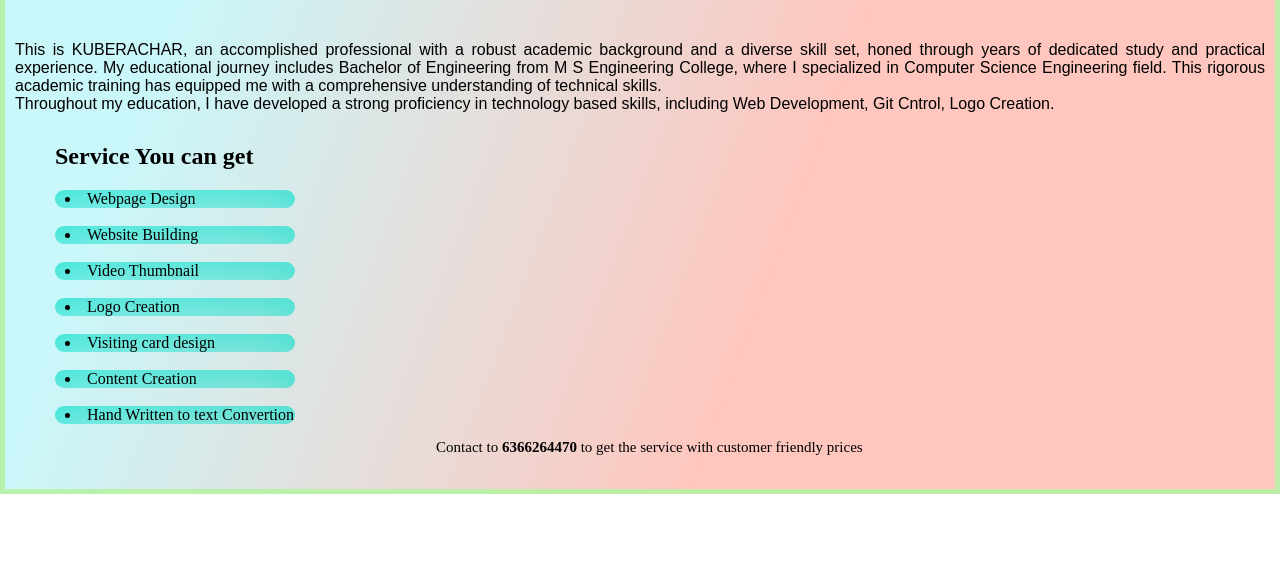
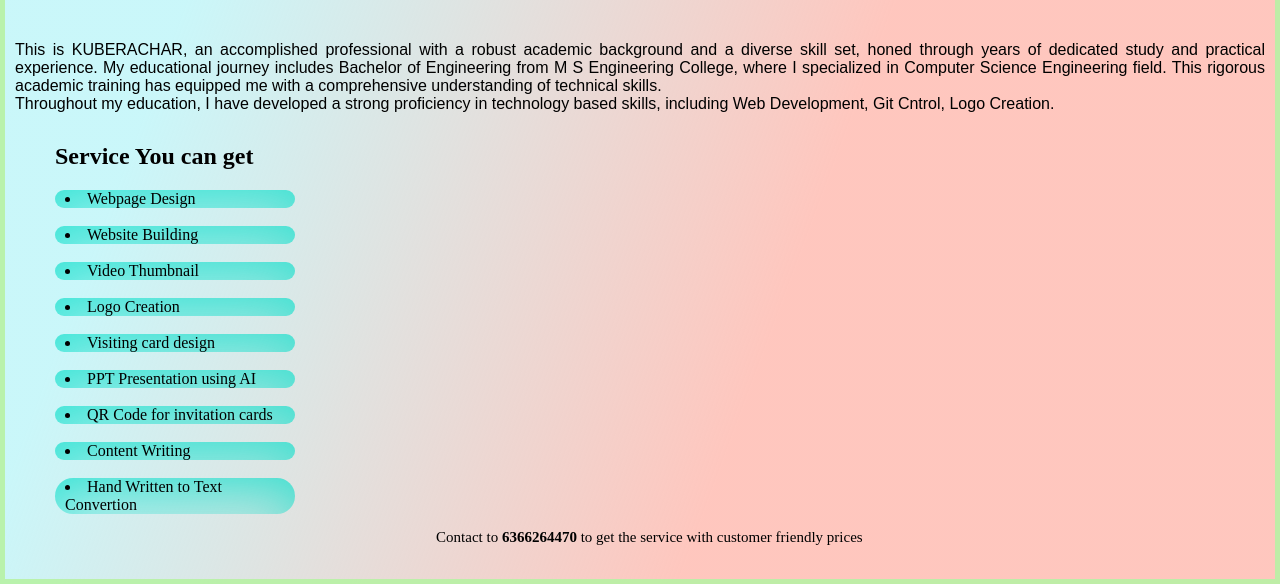
Before and after one commit to KAProject/intro-on-myself, a plain HTML site: page index.html in a window 1280 px wide. Shown: the part 538-1122 px from the top of the page. Before the commit the page ends 1032 px from the top, so only its background shows below. Drawn offline with Linux system fonts and the light colour scheme.

Commit message:
Another 2 services are added in index page

```diff
--- a/index.html
+++ b/index.html
@@ -110,7 +110,7 @@
 
     <div class="service">
         <h2>Service You can get</h2>
-        <li>Webpage Design</li><br><li>Website Building</li><br><li>Video Thumbnail</li><br><li>Logo Creation</li><br><li>Visiting card design</li><br><li>Content Creation</li><br><li>Hand Written to text Convertion</li>
+        <li>Webpage Design</li><br><li>Website Building</li><br><li>Video Thumbnail</li><br><li>Logo Creation</li><br><li>Visiting card design</li><br><li>PPT Presentation using AI</li><br><li>QR Code for invitation cards</li><br><li>Content Writing</li><br><li>Hand Written to Text Convertion</li>
     </div>
 
     <p id="last_line">&nbsp;&nbsp;&nbsp;&nbsp; Contact to <span><b>6366264470</b></span> to get the service with customer friendly prices</p>
```
